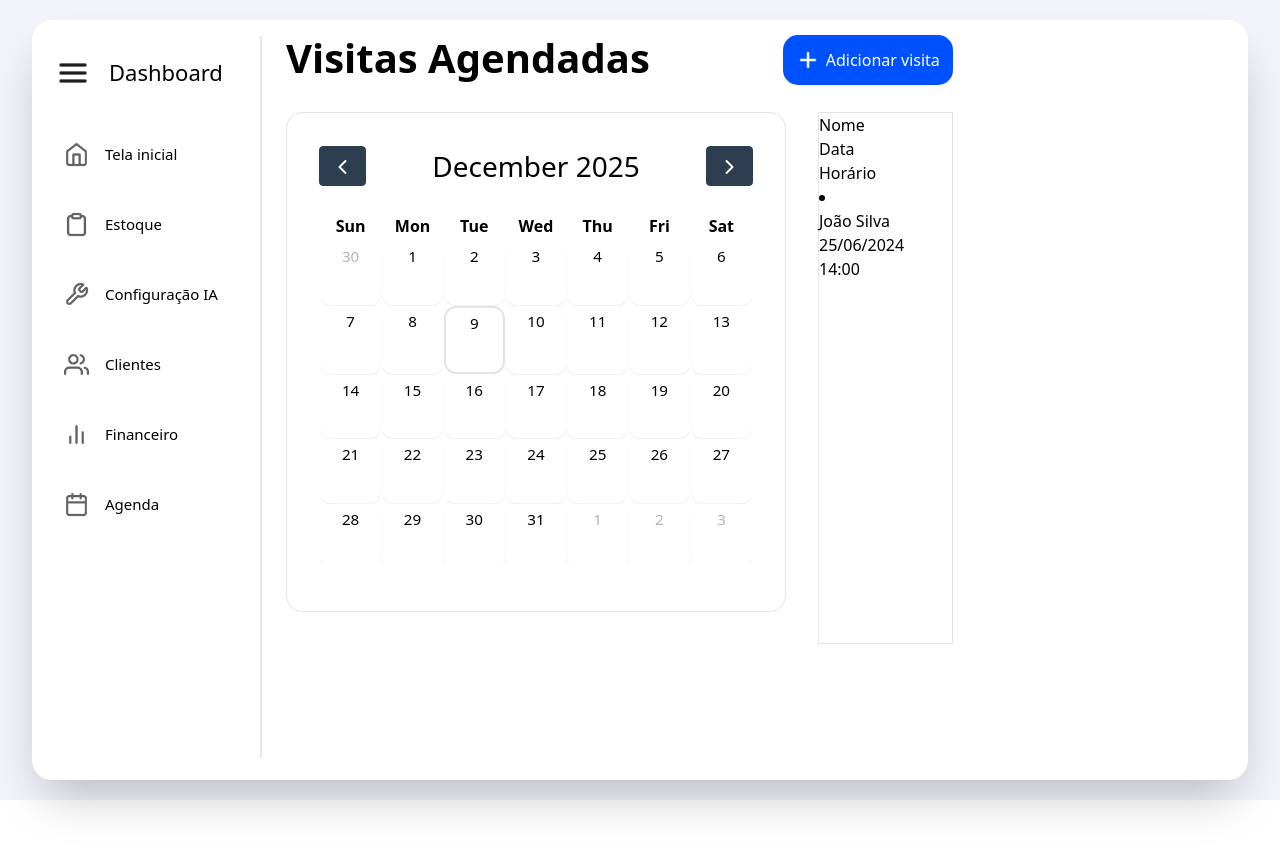
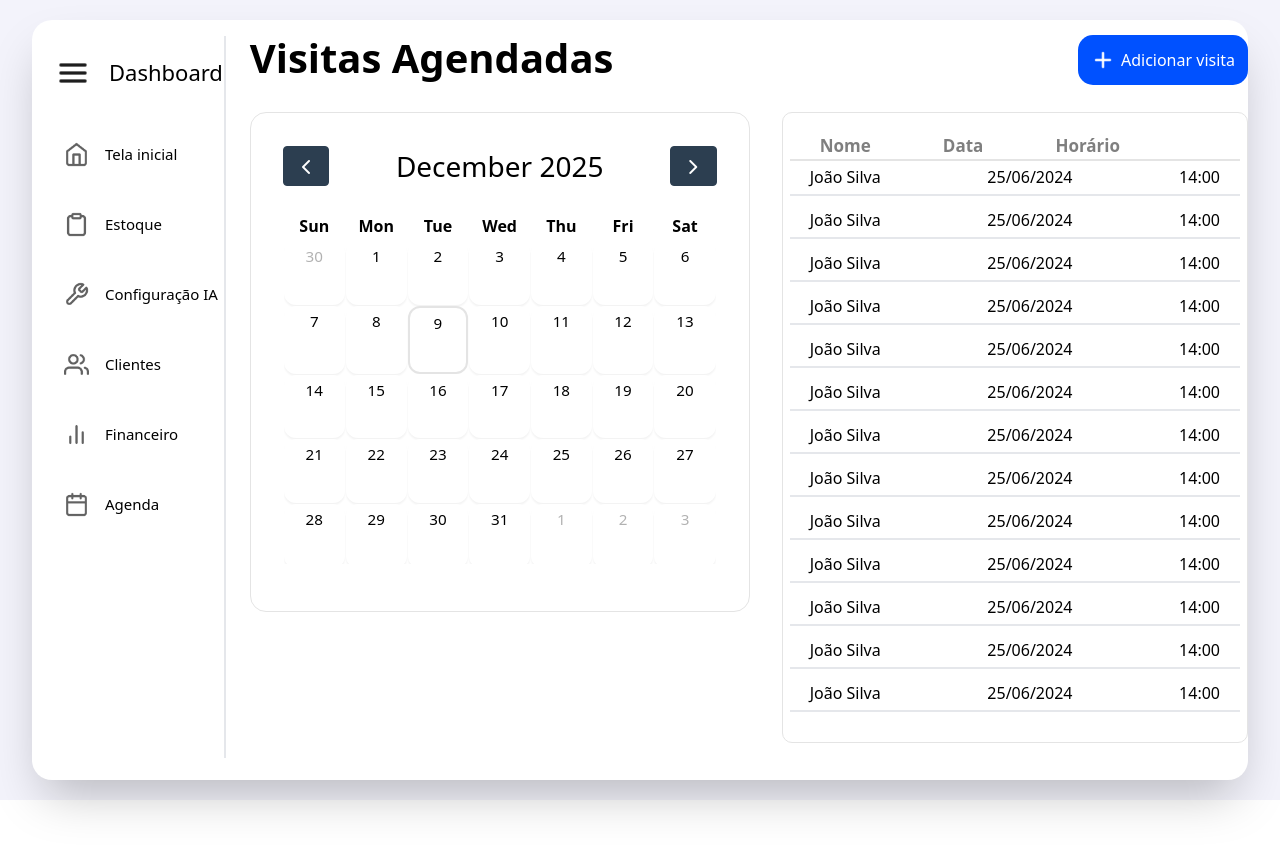
Before and after one commit to Jparlim/WhatsIA-Front, a React (Vite) app in the folder front/: page /home in a window 1280 px wide. Shown: the top 852 px of the page. Built offline with nearby package versions, Linux system fonts and the light colour scheme.

Commit message:
Finishing the responsive part

```diff
--- a/front/src/pages/home/index.tsx
+++ b/front/src/pages/home/index.tsx
@@ -8,6 +8,76 @@ import clipboard from "../../../Images/Clipboard.png"
 import { useState } from "react"
 import { Calendar } from "../../fullCalendar"
 import plus from "../../../Images/Plus.png"
+import pen from "../../../Images/Icon.png"
+import trash from "../../../Images/Icon (1).png"
+
+const listTest = [
+    {
+        name: "João Silva",
+        date: "25/06/2024",
+        time: "14:00"
+    },
+    {
+        name: "João Silva",
+        date: "25/06/2024",
+        time: "14:00"
+    },
+    {
+        name: "João Silva",
+        date: "25/06/2024",
+        time: "14:00"
+    },
+    {
+        name: "João Silva",
+        date: "25/06/2024",
+        time: "14:00"
+    },
+    {
+        name: "João Silva",
+        date: "25/06/2024",
+        time: "14:00"
+    },
+    {
+        name: "João Silva",
+        date: "25/06/2024",
+        time: "14:00"
+    },
+    {
+        name: "João Silva",
+        date: "25/06/2024",
+        time: "14:00"
+    },
+    {
+        name: "João Silva",
+        date: "25/06/2024",
+        time: "14:00"
+    },
+    {
+        name: "João Silva",
+        date: "25/06/2024",
+        time: "14:00"
+    },
+    {
+        name: "João Silva",
+        date: "25/06/2024",
+        time: "14:00"
+    },
+    {
+        name: "João Silva",
+        date: "25/06/2024",
+        time: "14:00"
+    },
+    {
+        name: "João Silva",
+        date: "25/06/2024",
+        time: "14:00"
+    },
+    {
+        name: "João Silva",
+        date: "25/06/2024",
+        time: "14:00"
+    }
+]
 
 export function Home() {
 
@@ -105,9 +175,9 @@ export function Home() {
                     </div>
                 )}
 
-                <div className="">
+                <div className="w-full h-full">
 
-                    <div className="flex justify-around w-full">
+                    <div className="flex justify-between w-full">
                         <h1 className="text-[40px] font-sans font-semibold mt-2 ml-6">Visitas Agendadas</h1>
 
                         <button className="bg-azulButton w-[170px] h-[50px] rounded-[15px] text-white ml-[133px] active:bg-black hover:bg-azulButton mt-[15px] flex items-center justify-center gap-[6px]">
@@ -119,26 +189,27 @@ export function Home() {
                     <div className="flex gap-8 w-full h-full mt-6">
                         <Calendar />
 
-                        <div className="border-bordas border-[1px] w-[35%] h-[70%]">
-                            <div>
-                                <p>Nome</p>
-                                <p>Data</p>
-                                <p>Horário</p>
+                        <div className="border-bordas border-[1px] w-[48%] h-[83%] rounded-[10px]">
+                            <div className="flex flex-col w-full">
+                                <div className="flex gap-4 justify-between pl-[30px] pr-[120px] pt-[20px] border-b-2 border-bordas w-[97%] m-auto">
+                                    <p className="text-[17px] text-black/50 font-sans font-semibold">Nome</p>
+                                    <p className="text-[17px] text-black/50 font-sans font-semibold">Data</p>
+                                    <p className="text-[17px] text-black/50 font-sans font-semibold">Horário</p>
+                                </div>
                             </div>
-                            <li>
+                            <ul className={`flex flex-col list-none gap-2`}>
                                 {/* Here will be the list of scheduled visits */}
-                                <div>
-                                    <p>João Silva</p>
-                                    <p>25/06/2024</p>
-                                    <p>14:00</p>
-                                    <button>
-                                        <img src={plus} alt="" className=""/>
-                                    </button>
-                                    <button>
-                                        <img src="" alt="" />
-                                    </button>
-                                </div>
-                            </li>
+
+                                {listTest.map((item, index) => {
+                                    return (
+                                        <li className="flex list-none gap-2 justify-between items-center border-b-[2px] w-[97%] h-[35px] pl-[20px] pr-[20px] m-auto">
+                                            <p>{item.name}</p>
+                                            <p>{item.date}</p>
+                                            <p>{item.time}</p>
+                                        </li>
+                                    )
+                                })}
+                            </ul>
                         </div>
                     </div>
 
```
Also changed, not shown: front/Images/Icon (1).png (added), front/Images/Icon.png (added).
